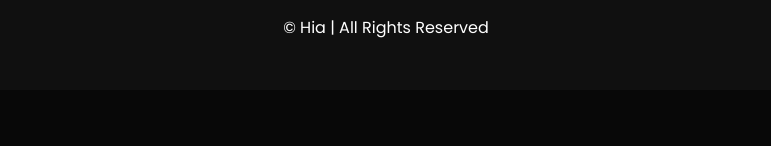
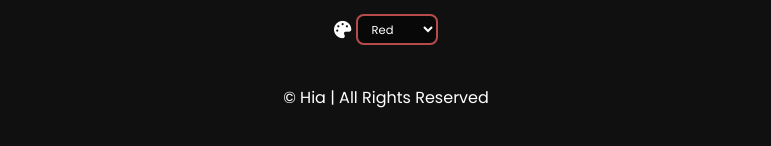
Before and after one commit to MrHia/Hia-Portfolio, a plain HTML site: page index.html in a window 1280 px wide. Shown: the part 6695-6841 px from the top of the page, without its empty margins (254-1025 px from the left). Before the commit the page ends 6785 px from the top, so only its background shows below. Drawn offline with nearby package versions, Linux system fonts and the light colour scheme.

Commit message:
Feat: Add theme switcher UI with palette button and dropdown menu

```diff
--- a/assets/css/style-orange-red.css
+++ b/assets/css/style-orange-red.css
@@ -455,6 +455,13 @@ section {
   padding: 50px 0;
 }
 
+.footer .footer-content {
+  display: flex;
+  flex-direction: column;
+  align-items: center;
+  gap: 2rem;
+}
+
 .footer .social-icons {
   text-align: center;
 }
--- a/assets/js/assets-data.js
+++ b/assets/js/assets-data.js
@@ -65,4 +65,57 @@ const PROJECT_LINKS = {
   bikeObby: "https://appmagic.rocks/google-play/bike-master-parkour-challenge/bikeparkour.bmxrace.obbybike?infoCountry=US",
   dinoRace: "https://web.telegram.org/k/#@dinorace_bot"
 };
-// ============ END ASSETS & LINKS DATA ============
+
+// ============ THEME DEFINITIONS ============
+const THEMES = {
+  default: {
+    name: "Red",
+    mainColor: "#b74b4b",
+    accentColor: "#ff7a18",
+    gradient: "linear-gradient(90deg, #b74b4b, #ff7a18)"
+  },
+  blue: {
+    name: "Blue",
+    mainColor: "#007AFF",
+    accentColor: "#00D4FF",
+    gradient: "linear-gradient(90deg, #007AFF, #00D4FF)"
+  },
+  green: {
+    name: "Green",
+    mainColor: "#00C853",
+    accentColor: "#76FF03",
+    gradient: "linear-gradient(90deg, #00C853, #76FF03)"
+  },
+  purple: {
+    name: "Purple",
+    mainColor: "#AA00FF",
+    accentColor: "#E040FB",
+    gradient: "linear-gradient(90deg, #AA00FF, #E040FB)"
+  },
+  gold: {
+    name: "Gold",
+    mainColor: "#FFAB00",
+    accentColor: "#FFD600",
+    gradient: "linear-gradient(90deg, #FFAB00, #FFD600)"
+  },
+  pink: {
+    name: "Pink",
+    mainColor: "#FF4081",
+    accentColor: "#FF80AB",
+    gradient: "linear-gradient(90deg, #FF4081, #FF80AB)"
+  },
+  teal: {
+    name: "Teal",
+    mainColor: "#00BFA5",
+    accentColor: "#1DE9B6",
+    gradient: "linear-gradient(90deg, #00BFA5, #1DE9B6)"
+  },
+  sunset: {
+    name: "Sunset",
+    mainColor: "#FF6B35",
+    accentColor: "#F7C59F",
+    gradient: "linear-gradient(90deg, #FF6B35, #F7C59F)"
+  }
+};
+
+// ============ END THEME DEFINITIONS ============
--- a/assets/js/script.js
+++ b/assets/js/script.js
@@ -1,8 +1,46 @@
+// ============ THEME SWITCHER ============
+function initThemeSwitcher() {
+  const themeSelect = document.getElementById('theme-select');
+  const savedTheme = localStorage.getItem('portfolio-theme') || 'default';
+
+  generateThemeOptions();
+
+  applyTheme(savedTheme);
+
+  themeSelect.addEventListener('change', (e) => {
+    const themeKey = e.target.value;
+    applyTheme(themeKey);
+    localStorage.setItem('portfolio-theme', themeKey);
+  });
+}
+
+function generateThemeOptions() {
+  const themeSelect = document.getElementById('theme-select');
+  const savedTheme = localStorage.getItem('portfolio-theme') || 'default';
+
+  themeSelect.innerHTML = Object.entries(THEMES).map(([key, theme]) => `
+    <option value="${key}" ${key === savedTheme ? 'selected' : ''}>${theme.name}</option>
+  `).join('');
+}
+
+function applyTheme(themeKey) {
+  const theme = THEMES[themeKey];
+  if (!theme) return;
+
+  const root = document.documentElement;
+  root.style.setProperty('--main-color', theme.mainColor);
+  root.style.setProperty('--accent-color', theme.accentColor);
+  root.style.setProperty('--gradient', theme.gradient);
+  root.style.setProperty('--shadow-glow', `0 0 25px ${theme.mainColor}`);
+}
+// ============ END THEME SWITCHER ============
+
 // ============ ASSETS INITIALIZATION ============
 // Initialize links from assets-data.js
 
 document.addEventListener('DOMContentLoaded', () => {
   initLinksFromAssets();
+  initThemeSwitcher();
   renderProjects();
 });
 
--- a/index.html
+++ b/index.html
@@ -9,6 +9,40 @@
   <link href='https://unpkg.com/boxicons@2.1.4/css/boxicons.min.css' rel='stylesheet' id="boxicons-css">
   <link rel="stylesheet" href="https://cdnjs.cloudflare.com/ajax/libs/font-awesome/6.6.0/css/all.min.css" id="fontawesome-css">
   <link rel="icon" href="favicon.ico" type="image/x-icon" id="favicon">
+  <style>
+    /* Theme Selector Styles */
+    .theme-selector {
+      display: flex;
+      align-items: center;
+      gap: 0.5rem;
+    }
+
+    .theme-selector label {
+      font-size: 1.8rem;
+      color: var(--text-color);
+      cursor: pointer;
+    }
+
+    .theme-selector select {
+      padding: 0.5rem 1rem;
+      border: 2px solid var(--main-color);
+      border-radius: 0.8rem;
+      background: var(--bg-color);
+      color: var(--text-color);
+      font-size: 1.2rem;
+      cursor: pointer;
+      outline: none;
+      transition: all 0.3s ease;
+    }
+
+    .theme-selector select:hover {
+      box-shadow: 0 0 10px var(--main-color);
+    }
+
+    .theme-selector select:focus {
+      box-shadow: 0 0 15px var(--main-color);
+    }
+  </style>
 </head>
 
 <body>
@@ -29,6 +63,8 @@
 
 
   </header>
+
+
   <section class="home" id="home">
     <div class="home-content">
       <h1>Hi,It's <span>Hia</span></h1>
@@ -153,6 +189,7 @@
 
   </section>
   <footer class="footer">
+    <div class="footer-content">
       <div class="social-icons">
         <a href="https://github.com/MrHia" target="_blank" rel="noopener noreferrer" data-social="github">
           <i class="fa-brands fa-github"></i>
@@ -178,6 +215,13 @@
           <a href="#projects">Projects</a>
         </li>
       </ul>
+      <div class="theme-selector">
+        <label for="theme-select"><i class="fa-solid fa-palette"></i></label>
+        <select id="theme-select">
+          <!-- Options generated by JavaScript -->
+        </select>
+      </div>
+    </div>
     <p class="copyright"> © Hia | All Rights Reserved</p>
   </footer>
 
```
Lines whose indentation alone changed are shown as unchanged.
